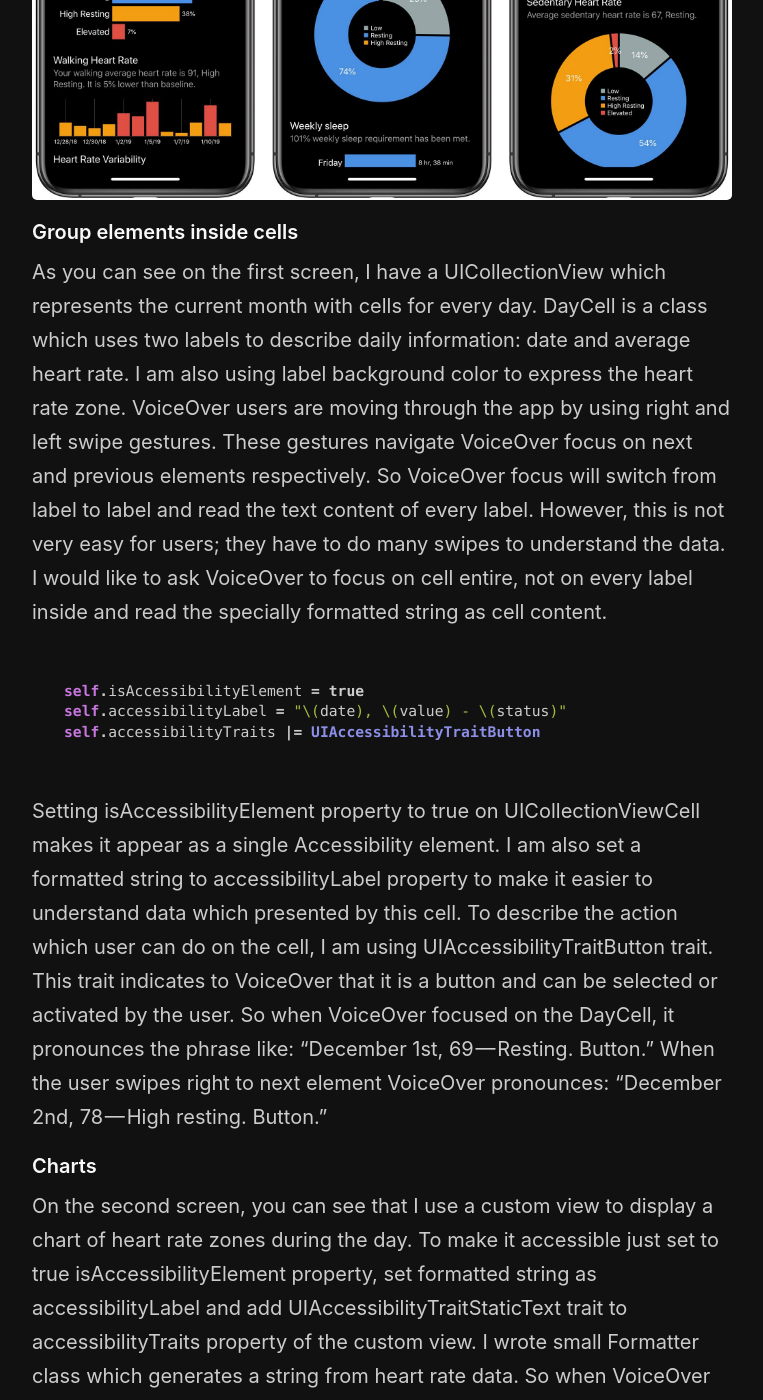
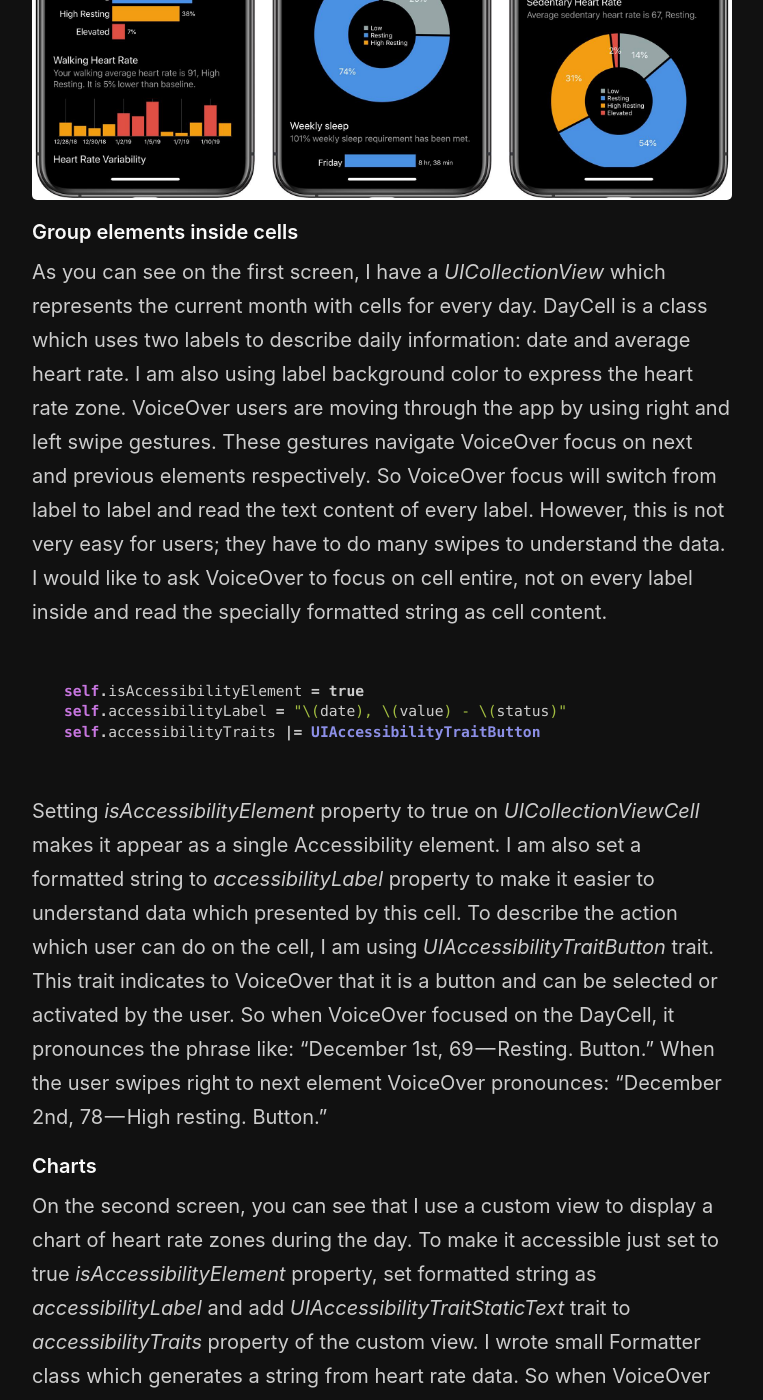
Before and after one commit to mecid/mecid.github.io, a Jekyll site: the page built from _posts/2018-07-09-make-your-app-accessible-for-everyone.md, in a window 1280 px wide and 1400 px high, scrolled down 1161 px. Shown: the whole window, without its empty margins (258-1021 px from the left). Built offline with Jekyll 4.4.1, drawn with Linux system fonts in a browser that asks for light colours; some of the changed text lies outside the part shown.

Commit message:
accessibility post updated

````diff
--- a/_posts/2018-07-09-make-your-app-accessible-for-everyone.md
+++ b/_posts/2018-07-09-make-your-app-accessible-for-everyone.md
@@ -6,15 +6,14 @@ category: Accessibility
 
 Last few months I was working on implementing Accessibility support for my app. During this years WWDC I’ve visited all Accessibility related sessions and Labs to improve my knowledge and catch some best practices from Apple Engineers. So now I’m finished my work and finally ready to share with you story of my Accessibility way.
 
-First of all, I would like to mention that Apple had done a great job with Accessibility framework. Most of the things handled by the system without our action. All the UIKit controls have Accessibility support out of the box. UIButton, UILabel, UISegmentedControl, UISwitch, etc. are ready to be used by assistive technologies like VoiceOver, Switch Control, etc. If you’re not familiar with VoiceOver technology, I suggest watching this [talk](https://developer.apple.com/videos/play/wwdc2018/226/) from last WWDC event.
+First of all, I would like to mention that Apple had done a great job with Accessibility framework. Most of the things handled by the system without our action. All the UIKit controls have Accessibility support out of the box. *UIButton, UILabel, UISegmentedControl, UISwitch,* etc. are ready to be used by assistive technologies like VoiceOver, Switch Control, etc. If you’re not familiar with VoiceOver technology, I suggest watching this [talk](https://developer.apple.com/videos/play/wwdc2018/226/) from last WWDC event.
 
 Let’s check out my app called [CardioBot](https://cardiobot.swiftwithmajid.com). It is Heart Rate analyzer for iOS and watchOS. CardioBot has a massive amount of data presented in charts and other visual ways, which are custom views and don’t support Accessibility out of the box. Good news is that it is easy to add Accessibility support to our custom views.
 
 ![CardioBot](/public/cardiobot.jpg)
 
 #### Group elements inside cells
-
-As you can see on the first screen, I have a UICollectionView which represents the current month with cells for every day. DayCell is a class which uses two labels to describe daily information: date and average heart rate. I am also using label background color to express the heart rate zone.
+As you can see on the first screen, I have a *UICollectionView* which represents the current month with cells for every day. DayCell is a class which uses two labels to describe daily information: date and average heart rate. I am also using label background color to express the heart rate zone.
 VoiceOver users are moving through the app by using right and left swipe gestures. These gestures navigate VoiceOver focus on next and previous elements respectively. So VoiceOver focus will switch from label to label and read the text content of every label. However, this is not very easy for users; they have to do many swipes to understand the data. I would like to ask VoiceOver to focus on cell entire, not on every label inside and read the specially formatted string as cell content.
 
 ```swift
@@ -23,14 +22,13 @@ self.accessibilityLabel = "\(date), \(value) - \(status)"
 self.accessibilityTraits |= UIAccessibilityTraitButton
 ```
 
-Setting isAccessibilityElement property to true on UICollectionViewCell makes it appear as a single Accessibility element. I am also set a formatted string to accessibilityLabel property to make it easier to understand data which presented by this cell. To describe the action which user can do on the cell, I am using UIAccessibilityTraitButton trait. This trait indicates to VoiceOver that it is a button and can be selected or activated by the user. So when VoiceOver focused on the DayCell, it pronounces the phrase like:
+Setting *isAccessibilityElement* property to true on *UICollectionViewCell* makes it appear as a single Accessibility element. I am also set a formatted string to *accessibilityLabel* property to make it easier to understand data which presented by this cell. To describe the action which user can do on the cell, I am using *UIAccessibilityTraitButton* trait. This trait indicates to VoiceOver that it is a button and can be selected or activated by the user. So when VoiceOver focused on the DayCell, it pronounces the phrase like:
 “December 1st, 69 — Resting. Button.” When the user swipes right to next element VoiceOver pronounces: “December 2nd, 78 — High resting. Button.”
 
 #### Charts
+On the second screen, you can see that I use a custom view to display a chart of heart rate zones during the day. To make it accessible just set to true *isAccessibilityElement* property, set formatted string as *accessibilityLabel* and add *UIAccessibilityTraitStaticText* trait to *accessibilityTraits* property of the custom view. I wrote small Formatter class which generates a string from heart rate data. So when VoiceOver focuses on chart view, it pronounces phrase like: “Low — 12%, Resting — 64%, High Resting — 16%, Elevated — 7%”.
 
-On the second screen, you can see that I use a custom view to display a chart of heart rate zones during the day. To make it accessible just set to true isAccessibilityElement property, set formatted string as accessibilityLabel and add UIAccessibilityTraitStaticText trait to accessibilityTraits property of the custom view. I wrote small Formatter class which generates a string from heart rate data. So when VoiceOver focuses on chart view, it pronounces phrase like: “Low — 12%, Resting — 64%, High Resting — 16%, Elevated — 7%”.
-
-On the third screen, CardioBot displays a detailed heart rate chart with a 4-minute interval. I would like to make it possible to focus VoiceOver on every bar inside the chart, pronounce the time and value for a selected period and easily move between the bars. As I say before this is a custom view with the overridden drawInRect method which handles plotting logic that’s why we don’t have accessibility support out of the box here. Happily, we have a particular API for this kind of situations. We can set an array of Accessibility elements inside a custom view.
+On the third screen, CardioBot displays a detailed heart rate chart with a 4-minute interval. I would like to make it possible to focus VoiceOver on every bar inside the chart, pronounce the time and value for a selected period and easily move between the bars. As I say before this is a custom view with the overridden *drawInRect* method which handles plotting logic that’s why we don’t have accessibility support out of the box here. Happily, we have a particular API for this kind of situations. We can set an array of Accessibility elements inside a custom view.
 
 ```swift
 let elements = statistics.enumerated().map {
@@ -51,30 +49,25 @@ let elements = statistics.enumerated().map {
 self.accessibilityElements = elements
 ```
 
-Pay attention to accessibilityFrameInContainerSpace property which is a frame inside chart view which used to highlight focused area by VoiceOver.
+Pay attention to *accessibilityFrameInContainerSpace* property which is a frame inside chart view which used to highlight focused area by VoiceOver.
 
 #### Traits
+Accessibility trait is a type of accessibility element which used by VoiceOver to describe available actions on it. For example, *UIAccessibilityTraitAdjustable* trait used to describe adjustable elements like *UISlider*. When VoiceOver focused on the adjustable view user can use swipe up and swipe down gestures to increment or decrement the value of the component. That’s why you have to implement *accessibilityIncrement* and *accessibilityDecrement* methods of *UIAccessibilityAction* protocol to handle these gestures.
 
-Accessibility trait is a type of accessibility element which used by VoiceOver to describe available actions on it. For example, UIAccessibilityTraitAdjustable trait used to describe adjustable elements like UISlider. When VoiceOver focused on the adjustable view user can use swipe up and swipe down gestures to increment or decrement the value of the component. That’s why you have to implement accessibilityIncrement and accessibilityDecrement methods of UIAccessibilityAction protocol to handle these gestures.
-
-Another useful trait is UIAccessibilityTraitHeader. Marking section header labels with this trait add the opportunity for VoiceOver to recognize sections and navigate between them by using rotor navigation.
+Another useful trait is *UIAccessibilityTraitHeader*. Marking section header labels with this trait add the opportunity for VoiceOver to recognize sections and navigate between them by using rotor navigation.
 
 Day details screen has various sections like Summary, HRV, Sleep, Weekly sleep, Workout. For example every morning I would like to check out how healthy was my sleep and I don’t need to navigate to the Sleep section through all these elements. To use the rotor, rotate two fingers on your iOS device’s screen as if you’re turning a dial. VoiceOver will say the first rotor option. Keep rotating your fingers to hear more options. Lift your fingers to choose an option. After you choose headings option, flick your finger up or down on the screen to use it.
 
 #### Exit gesture
-
-VoiceOver users use two fingers Z-gesture to go back to the previous screen or close modal window. Handling of this gesture implemented by default for UINavigationController and UIStoryboard segues, and you don’t need to do something to achieve this behavior. However, sometimes we are showing UIViewController by calling present() method, in this case, we have to override accessibilityPerformEscape method on presented UIViewController and call dismiss() manually to exit.
+VoiceOver users use two fingers Z-gesture to go back to the previous screen or close modal window. Handling of this gesture implemented by default for *UINavigationController* and *UIStoryboard* segues, and you don’t need to do something to achieve this behavior. However, sometimes we are showing *UIViewController* by calling *present()* method, in this case, we have to override *accessibilityPerformEscape* method on presented *UIViewController* and call *dismiss()* manually to exit.
 
 #### Hints
-
-Another interesting property on UIAccessibility protocol is accessibilityHint. This property used by VoiceOver to describe the result of action on accessibility element. For example, I use it to indicate to users that activating chart control display the detailed chart. Be careful and don’t put here some valuable data because the user can disable this feature and VoiceOver will ignore hint labels. Follow these guidelines to describe your hints in a clean way.
+Another interesting property on *UIAccessibility* protocol is *accessibilityHint*. This property used by VoiceOver to describe the result of action on accessibility element. For example, I use it to indicate to users that activating chart control display the detailed chart. Be careful and don’t put here some valuable data because the user can disable this feature and VoiceOver will ignore hint labels. Follow these guidelines to describe your hints in a clean way.
 
 #### Small things matter
-
 Besides the heart rate analysis CardioBot also shows some activity summary like total step count, walking distance and calories. I use HealthKit to calculate all this stuff. Some of my users have motor disabilities and use a wheelchair to move around. For this users, I apply another query to calculate wheelchair pushes instead of steps. It takes me about 30 minutes to implement this feature, but my users were pleased.
 
 #### Conclusion
-
 I suggest you watch this two sessions from WWDC18:
 
 1. [VoiceOver: App Testing Beyond The Visuals](https://developer.apple.com/videos/play/wwdc2018/226/)
````
